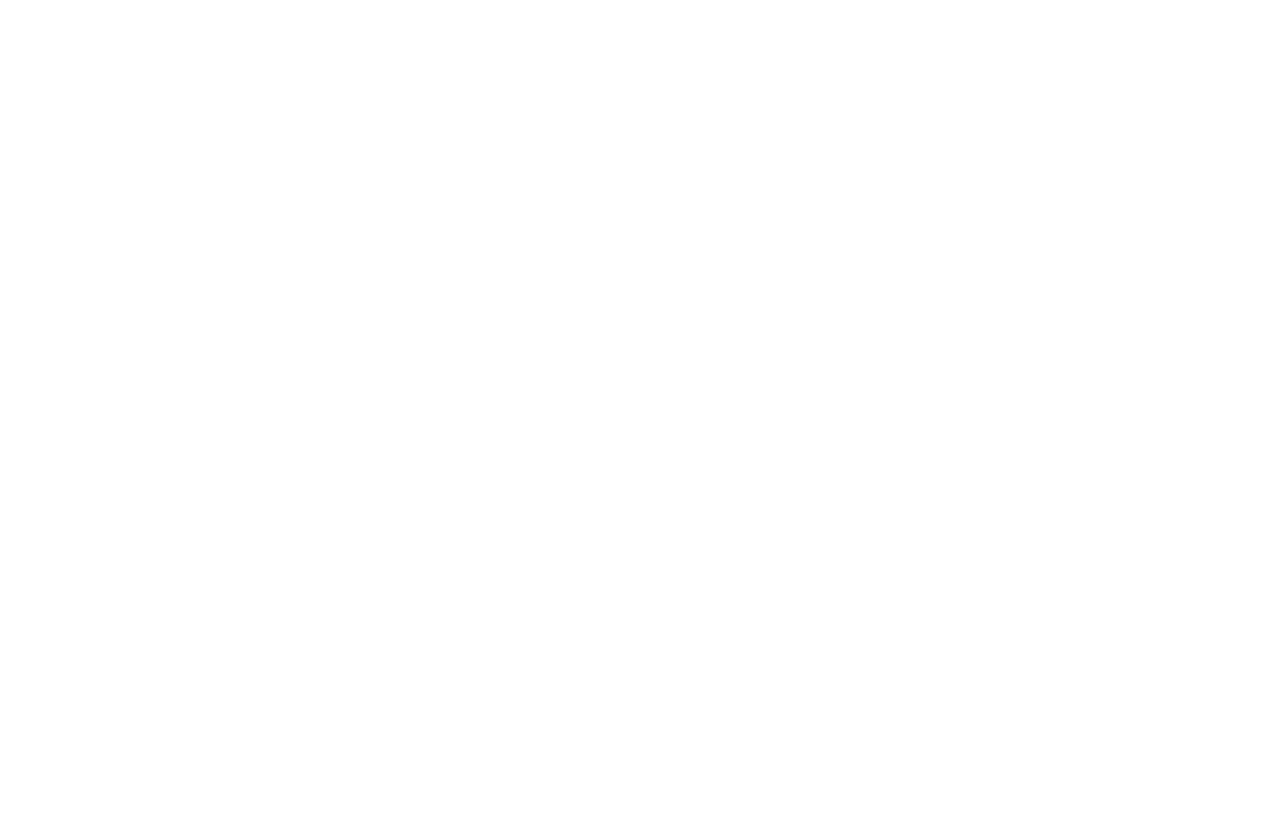
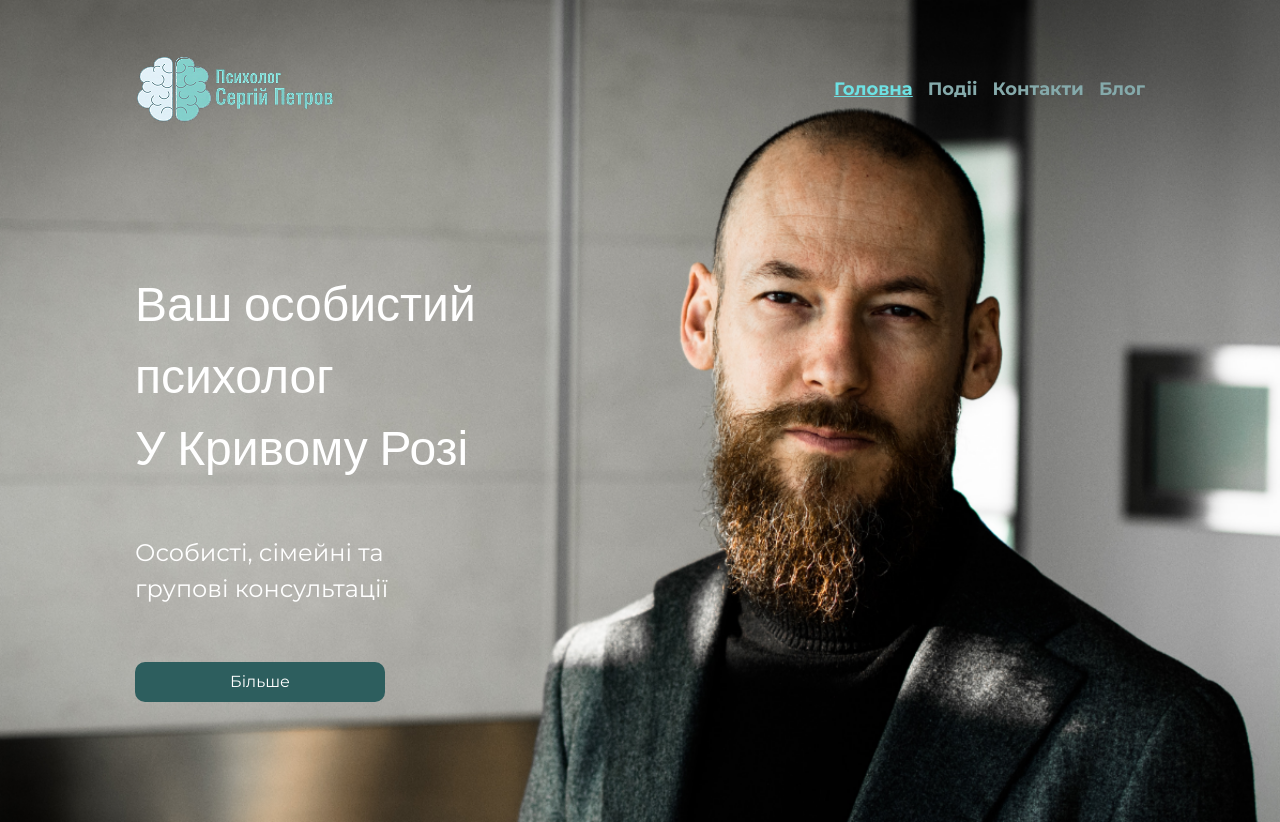
Before and after one commit to korfantiJulia/psychologist, a plain HTML site: page index.html in a window 1280 px wide. Before the commit the page ends 800 px from the top, so only its background shows below. Drawn offline with nearby package versions, Linux system fonts and the light colour scheme.

Commit message:
done header

```diff
--- a/index.html
+++ b/index.html
@@ -13,6 +13,41 @@
     <link rel="stylesheet" href="./css/style.css" />
   </head>
   <body>
-    <div class="container"></div>
+    <header class="header container">
+      <nav class="nav">
+        <a class="header__logo" href="./index.html">
+          <img src="./img/logo.png" alt="logo" />
+        </a>
+
+        <ul class="nav__list">
+          <li class="nav__item">
+            <a class="nav__item-link nav__item-link--active" href="./index.html"
+              ><b>Головна</b></a
+            >
+          </li>
+          <li class="nav__item">
+            <a class="nav__item-link" href="#"><b>Подіі</b></a>
+          </li>
+          <li class="nav__item">
+            <a class="nav__item-link" href="#"><b>Контакти</b></a>
+          </li>
+          <li class="nav__item">
+            <a class="nav__item-link" href="#"><b>Блог</b></a>
+          </li>
+        </ul>
+      </nav>
+
+      <h1 class="header__title">
+        Ваш особистий психолог <br />
+        У Кривому Розі
+      </h1>
+
+      <p class="header__desc">
+        Особисті, сімейні та <br />
+        групові консультації
+      </p>
+
+      <button class="header__button">Більше</button>
+    </header>
   </body>
 </html>
--- a/scss/_basic.scss
+++ b/scss/_basic.scss
@@ -8,5 +8,9 @@ body {
   font-size: 16px;
   line-height: 1.5;
   color: variables.$primary-text-color;
-  margin: 0;
 }
+
+img {
+  display: block;
+  max-width: 100%;
+}
--- /dev/null
+++ b/scss/_header.scss
@@ -0,0 +1,59 @@
+@use "variables";
+@use "mixins";
+
+.header {
+  width: auto;
+  height: 768px;
+  background-image: url(../img/main_photo.png);
+  background-size: cover;
+  background-position: center;
+  background-repeat: no-repeat;
+  padding: 54px 135px 0;
+
+  &__logo {
+    display: block;
+    width: 200px;
+  }
+
+  .nav {
+    @include mixins.display-flex(space-between);
+
+    &__list {
+      display: flex;
+      gap: 15px;
+    }
+
+    &__item-link {
+      color: variables.$primary-brand-color;
+      font-size: 18px;
+      transition: all 0.5s;
+
+      &:hover {
+        color: variables.$accent-brand-color;
+      }
+
+      &--active {
+        color: variables.$accent-brand-color;
+        text-decoration: underline;
+      }
+    }
+  }
+
+  &__title {
+    width: 500px;
+    font-family: "Oswald", sans-serif;
+    font-weight: 500;
+    font-size: 48px;
+    margin-top: 140px;
+    margin-bottom: 55px;
+  }
+
+  &__desc {
+    font-size: 24px;
+    margin-bottom: 55px;
+  }
+
+  &__button {
+    @include mixins.button(variables.$brand-color-dark);
+  }
+}
--- a/scss/_importer.scss
+++ b/scss/_importer.scss
@@ -2,3 +2,4 @@
 @forward "variables";
 @forward "mixins";
 @forward "basic";
+@forward "header";
--- a/scss/_mixins.scss
+++ b/scss/_mixins.scss
@@ -1 +1,18 @@
 @use "variables";
+
+@mixin display-flex($justify-content) {
+  display: flex;
+  justify-content: $justify-content;
+  align-items: center;
+}
+
+@mixin button($bg-color) {
+  width: 250px;
+  height: 40px;
+  color: variables.$primary-text-color;
+  background-color: $bg-color;
+  border: none;
+  border-radius: 10px;
+  cursor: pointer;
+  transition: all 0.5s;
+}
--- a/scss/_variables.scss
+++ b/scss/_variables.scss
@@ -1 +1,5 @@
 $primary-text-color: #ffffff;
+$text-color-black: #000000;
+$primary-brand-color: #85aaab;
+$accent-brand-color: #6de1e3;
+$brand-color-dark: #2d5e5e;
--- a/scss/style.scss
+++ b/scss/style.scss
@@ -21,7 +21,6 @@ li {
 
 a {
   text-decoration: none;
-  text-transform: uppercase;
 }
 
 .container {
```
Also changed, not shown: css/style.css, img/logo.png (added), img/main_photo.png (added), 1 other file.
